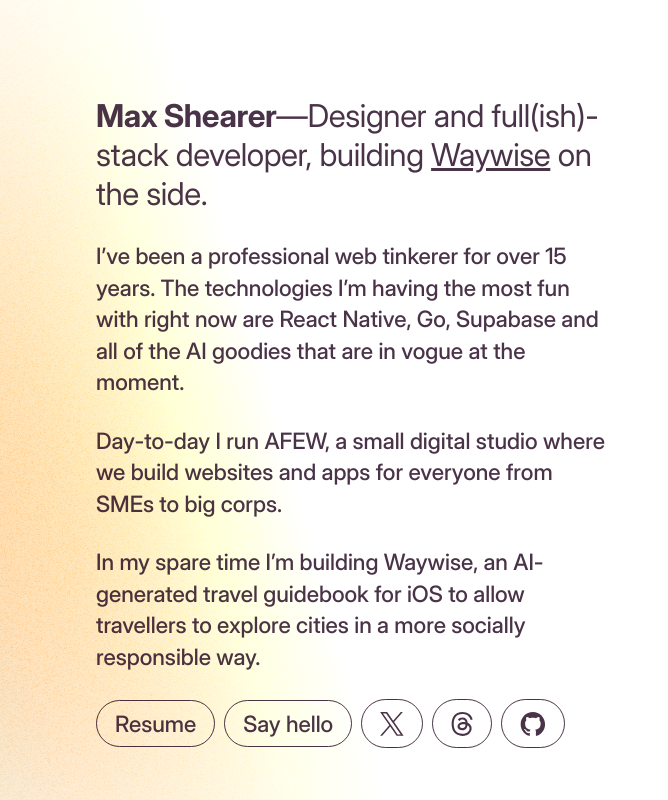
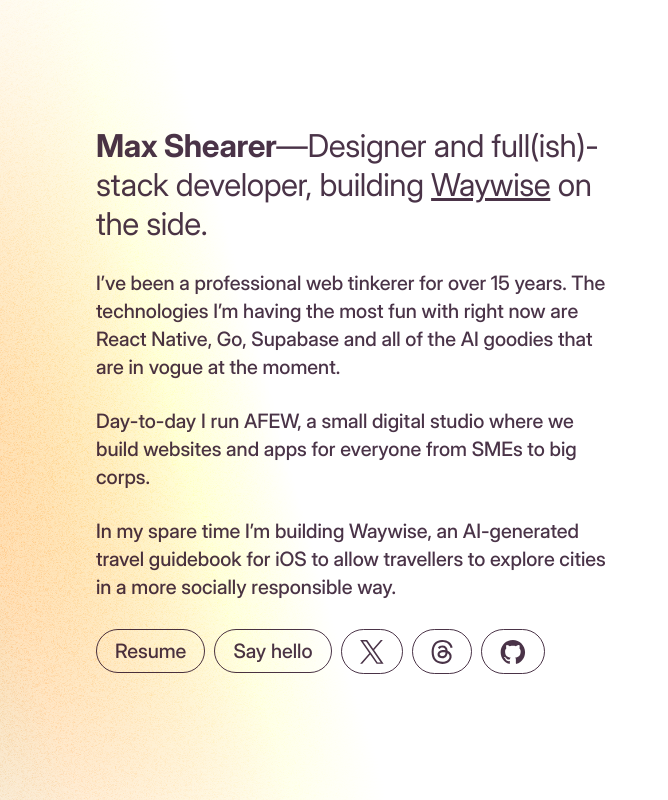
Before and after one commit to maxshearer/max.shearer.co, a Next.js app: page / in a window 1280 px wide. Shown: the whole page, without its empty margins (0-668 px from the left). Built offline with nearby package versions, Linux system fonts and the light colour scheme.

Commit message:
refactor: Take down the font sizes a tad

```diff
--- a/app/page.module.css
+++ b/app/page.module.css
@@ -26,7 +26,7 @@
   padding: 7.5vw;
 
   & p {
-    font-size: 1.25rem;
+    font-size: 1.1rem;
     line-height: 1.4;
     font-weight: 500;
   }
@@ -68,7 +68,7 @@
     border-radius: 1.5rem;
     color: var(--foreground);
     font-family: var(--font-inter-display);
-    font-size: 1.25rem;
+    font-size: 1.1rem;
     font-weight: 500;
     white-space: nowrap;
     cursor: pointer;
@@ -79,7 +79,6 @@
     }
 
     & svg {
-      margin: 0.1rem 0;
       fill: var(--foreground);
     }
   }
```
